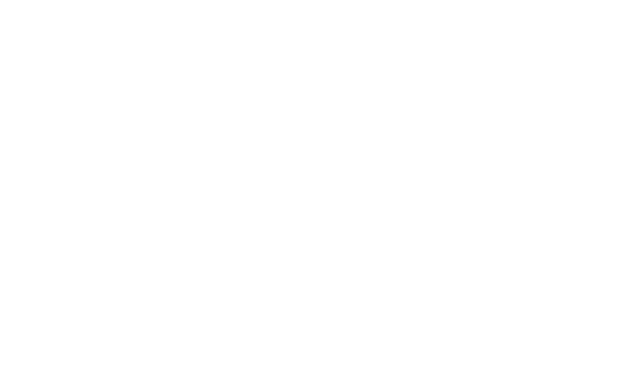
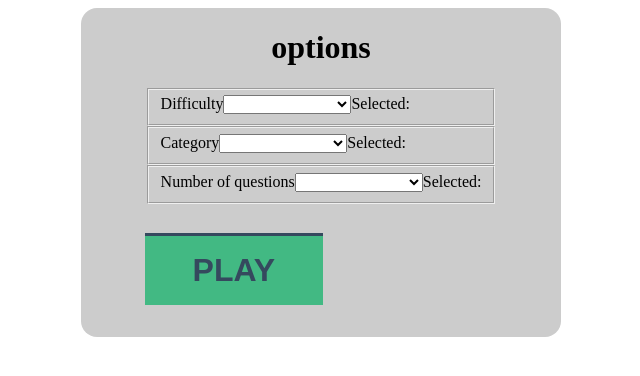
Before and after one commit to Cusatelli/Noroff-Assignment_2, a Vue app in the folder app/: page /options in a window 1280 px wide. Before the commit this address had no page. Shown: the top 376 px of the page, without its empty margins (319-959 px from the left). Built offline with nearby package versions, Linux system fonts and the light colour scheme.

Commit message:
fix:added option template

```diff
--- a/app/package.json
+++ b/app/package.json
@@ -8,6 +8,7 @@
   },
   "dependencies": {
     "vue": "^3.2.25",
+    "vue-next-select": "^2.10.2",
     "vue-router": "^4.0.12",
     "vuex": "^4.0.2"
   },
--- a/app/src/index.css
+++ b/app/src/index.css
@@ -14,6 +14,25 @@
     border-radius: 1rem;
 }
 
+.option-container {
+    display: flex;
+    flex-direction: column;
+    align-items: center;
+    background-color: #CCC;
+    width: 30rem;
+    margin-inline: auto;
+    border-radius: 1rem;
+}
+
+.game-container {
+    display: flex;
+    flex-direction: column;
+    align-items: center;
+    background-color: #CCC;
+    width: 30rem;
+    margin-inline: auto;
+    border-radius: 1rem;
+}
 .start-button {
     padding: 1rem 3rem;
     font-size: 2rem;
@@ -27,6 +46,22 @@
     cursor: pointer;
 }
 
+.game-btn {
+    padding: 1rem 3rem;
+    font-size: 2rem;
+    font-weight: bolder;
+    border: none;
+    text-transform: uppercase;
+    margin-block: 2rem;
+    background-color: #42b983;
+    color: #35495e;
+    box-shadow: 0 -3px #35495e;
+    cursor: pointer;
+}
+
+.game-btn {
+    background-color: #4bcf94;
+}
 .start-button:hover {
     background-color: #4bcf94;
 }
--- /dev/null
+++ b/app/src/views/Game.vue
@@ -0,0 +1,44 @@
+<template>
+  <div class="game-container">
+
+    <div class="container-quiz">
+        <div class="header-trivia">
+            <h1>Trivia Game</h1>
+        </div>
+    </div>
+
+    <div>
+        <h2>Result</h2>
+        <h2>1p</h2>
+        <div class="btn-restart">
+            <button>Restart</button>
+        </div>
+    </div>
+
+    <div class="footer-quiz">
+        <div v-if="progress < 100" class="box-button">
+            <button class="game-btn">Skip</button>
+            <button class="game-btn" >Next</button>
+        </div>
+    </div>
+</div>
+</template>
+
+<script>
+export default {
+  data(){
+    return{
+    }
+  },
+  name: 'App',
+  components: {
+
+  },
+  computed:{
+
+  },
+  methods:{
+
+  }
+}
+</script>
--- a/app/src/views/options.vue
+++ b/app/src/views/options.vue
@@ -1,9 +1,55 @@
 <script setup>
 
+function onPlay() {
+    console.log("Go to game");
+    router.push('/Game');
+}
 </script>
 
 <template>
+<div class="option-container">
     <h1>options</h1>
+        <form>
+
+    <fieldset>
+        <label for="difficulty">Difficulty</label>
+            <select v-model="selected">
+                <option disabled value="">Please select one</option>
+                <option>Easy</option>
+                <option>Medium</option>
+                <option>Hard</option>
+            </select>
+            <span>Selected: {{ selected }}</span>
+    </fieldset>
+
+    <fieldset>
+        <label for="category">Category</label>
+            <select v-model="selected">
+                <option disabled value="">Please select one</option>
+                <option>FRuits</option>
+                <option>Vegetable</option>
+                <option>Cats</option>
+            </select>
+            <span>Selected: {{ selected }}</span>
+    </fieldset>
+
+    <fieldset>
+        <label for="numberOfQuestions">Number of questions</label>
+            <select v-model="selected">
+                <option disabled value="">Please select one</option>
+                <option>5</option>
+                <option>10</option>
+                <option>15</option>
+            </select>
+            <span>Selected: {{ selected }}</span>
+    </fieldset>
+
+    <div>
+        <button type="button" class="start-button" @click="onPlay">Play</button>
+    </div>
+
+</form>
+</div>
 </template>
 
 <style scoped>
```
Also changed, not shown: app/src/router.js (+10 -0 lines), 1 other file (tests, documents, lock files or other folders).
